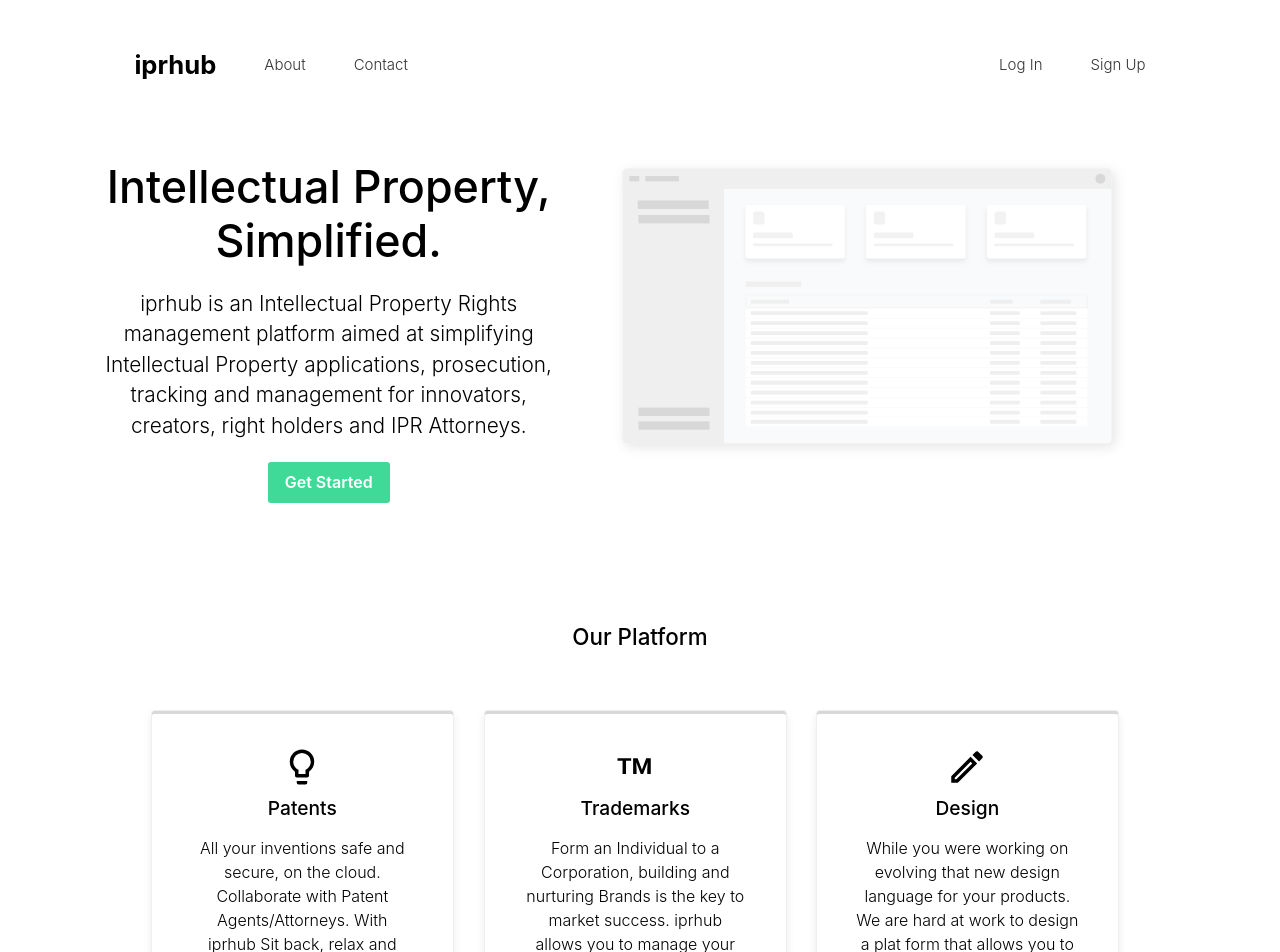
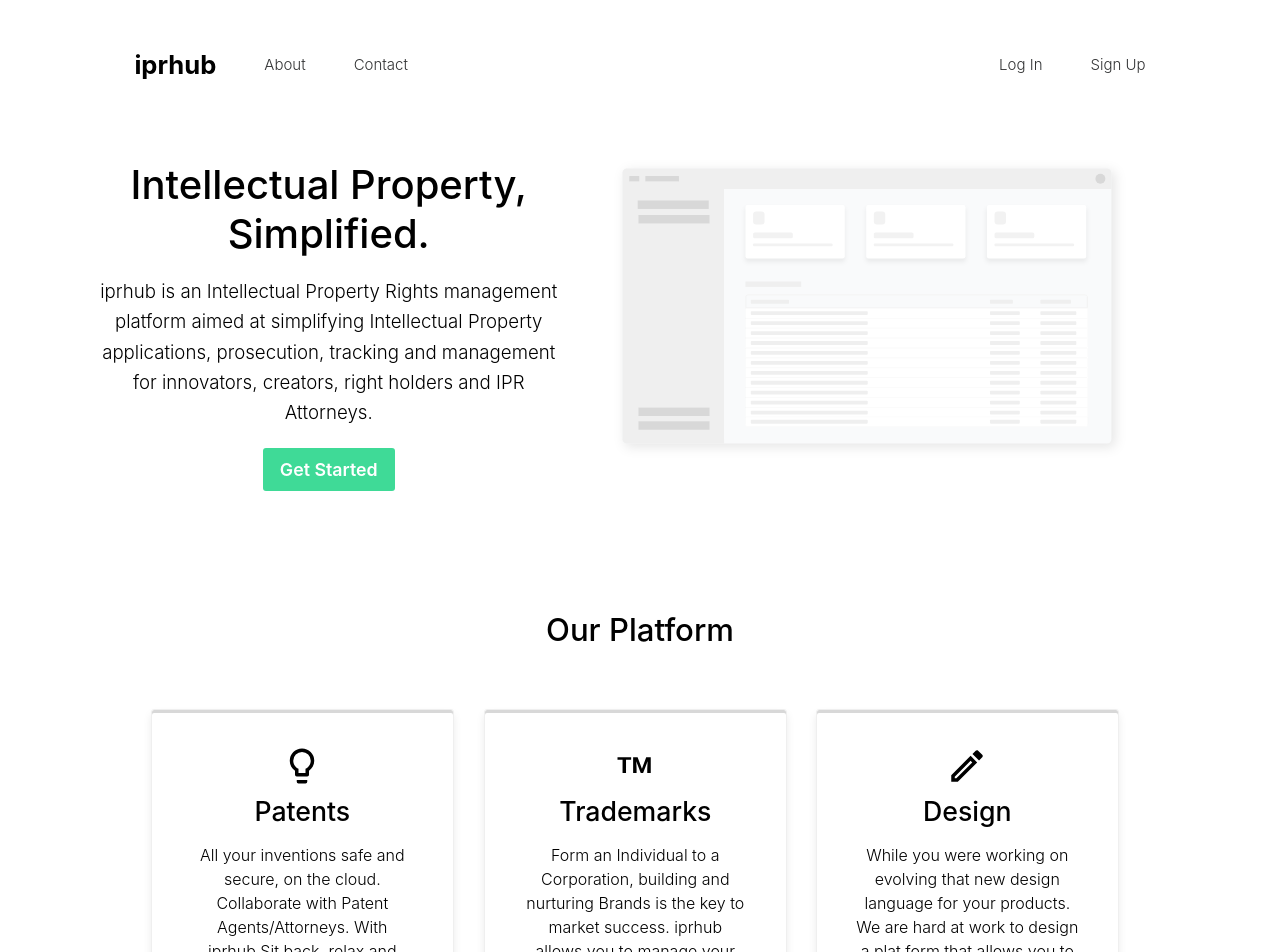
Before and after one commit to iprhub/iprhub, a Next.js app: page / in a window 1280 px wide. Shown: the top 952 px of the page. Built offline with nearby package versions, Linux system fonts and the light colour scheme.

Commit message:
defines custom base size for rem using polished

```diff
--- a/components/Home.js
+++ b/components/Home.js
@@ -5,6 +5,7 @@
 import { HomeDesign } from '../static/ProductIllustrations';
 import { phone } from '../lib/utils/mediaQueries';
 import { BulbIcon, TMIcon, DesignIcon } from '../static/CommonIcons';
+import rem from '../lib/utils/rem';
 
 const HomeWrapper = styled.div`
   min-height: 766px;
@@ -36,13 +37,13 @@
 const StrongText = styled.div`
   -webkit-font-smoothing: antialiased;
   box-sizing: border-box;
-  font-size: 2.8rem;
+  font-size: ${rem(45)};
   font-weight: 500;
   margin: 0 auto;
   max-width: 750px;
   align-self: center;
   ${phone(css`
-    font-size: 1.8rem;
+    font-size: ${rem(35)};
     font-weight: 500;
   `)};
 `;
@@ -50,13 +51,13 @@
 const StrongText2 = styled.div`
   -webkit-font-smoothing: antialiased;
   box-sizing: border-box;
-  font-size: 1.4rem;
+  font-size: ${rem(35)};
   font-weight: 500;
   margin: 0 auto;
   max-width: 750px;
   text-align: center;
   ${phone(css`
-    font-size: 1.1rem;
+    font-size: ${rem(24)};
     font-weight: 500;
   `)};
 `;
@@ -129,17 +130,16 @@
 
 const CardHeader = styled.div`
   box-sizing: border-box;
-  font-size: 1.2rem;
+  font-size: ${rem(30)};
   font-weight: 500;
   margin-top: 8px;
   ${phone(css`
     box-sizing: content-box;
-    font-size: 0.7rem;
+    font-size: ${rem(24)};
   `)};
 `;
 
 const CardContent = styled.p`
-  font-size: 1rem;
   text-align: center;
   line-height: 1.5rem;
   font-weight: 300;
@@ -155,7 +155,7 @@
   color: #fff;
   cursor: pointer;
   display: inline-block;
-  font-size: 16px;
+  font-size: ${rem(20)};
   font-weight: 600;
   line-height: 1.42857;
   margin-bottom: 0;
@@ -191,11 +191,11 @@
 `;
 
 const SmallText = styled.p`
-  font-size: 1.3rem;
+  font-size: ${rem(21)};
   line-height: 1.9rem;
   font-weight: 300;
   ${phone(css`
-    font-size: 1.1rem;
+    font-size: ${rem(18)};
 
     margin-top: 2vh;
     line-height: 1.4rem;
--- /dev/null
+++ b/lib/utils/rem.js
@@ -0,0 +1,5 @@
+import rem from 'polished/lib/helpers/rem';
+
+const _rem = size => rem(size, '18px');
+
+export default _rem;
--- a/package.json
+++ b/package.json
@@ -9,6 +9,7 @@
   },
   "dependencies": {
     "next": "latest",
+    "polished": "^3.2.0",
     "proptypes": "^1.1.0",
     "react": "^16.7.0",
     "react-dom": "^16.7.0",
```
Also changed, not shown: components/About.js (+1 -8 lines), components/Common/Styles.js (+26 -5 lines), 1 other file (tests, documents, lock files or other folders).
